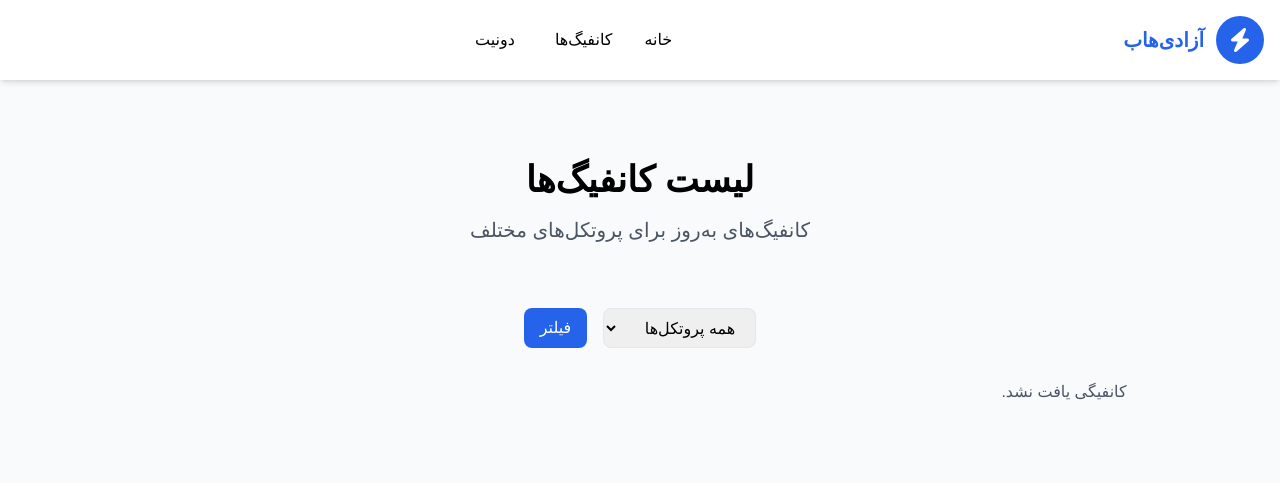
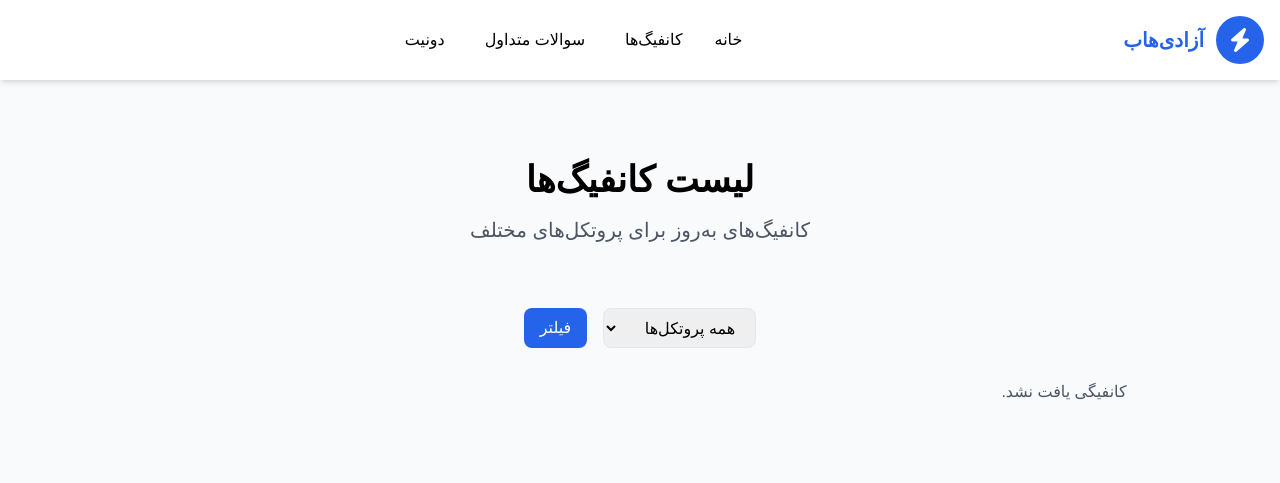
Before and after one commit to Saka2e/AzadiHub, a Django app: page /configs/ in a window 1280 px wide. Shown: the top 483 px of the page. Run offline with Django 5.2, Linux system fonts and the light colour scheme; data that the repository does not hold is empty; style sheets or scripts are compiled from the project's sources; some libraries are stand-ins or nearby versions; some web fonts are replaced.

Commit message:
Added FAQ link

```diff
--- a/templates/base.html
+++ b/templates/base.html
@@ -40,6 +40,7 @@
                 <nav class="hidden md:flex space-x-2">
                     <a href="{% url 'index' %}" class="px-4 py-2 font-medium hover:text-blue-600 transition">خانه</a>
                     <a href="{% url 'configs' %}" class="px-4 py-2 font-medium hover:text-blue-600 transition">کانفیگ‌ها</a>
+                    <a href="{% url 'faq' %}" class="px-4 py-2 font-medium hover:text-blue-600 transition">سوالات متداول</a>
                     <a href="{% url 'donation' %}" class="px-4 py-2 font-medium hover:text-blue-600 transition">دونیت</a>
                 </nav>
                 <div class="flex items-center">
@@ -80,7 +81,7 @@
                 <div>
                     <h4 class="text-2xl font-bold mb-6">لینک‌های مفید</h4> <!-- افزایش اندازه فونت -->
                     <ul class="space-y-3">
-                        <li><a href="#" class="text-gray-400 hover:text-white transition">سوالات متداول</a></li>
+                        <li><a href="{% url 'faq' %}" class="text-gray-400 hover:text-white transition">سوالات متداول</a></li>
                         <li><a href="#" class="text-gray-400 hover:text-white transition">راهنمای استفاده</a></li>
                         <li><a href="{% url 'donation' %}" class="text-gray-400 hover:text-white transition">حمایت مالی</a></li>
                     </ul>
```
